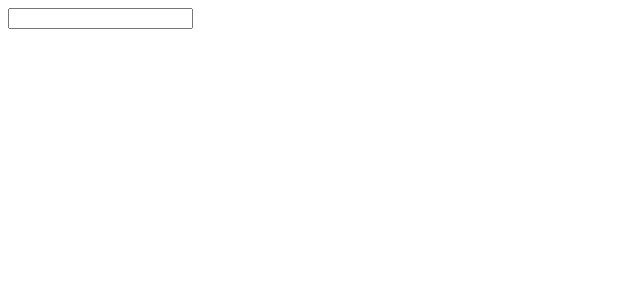
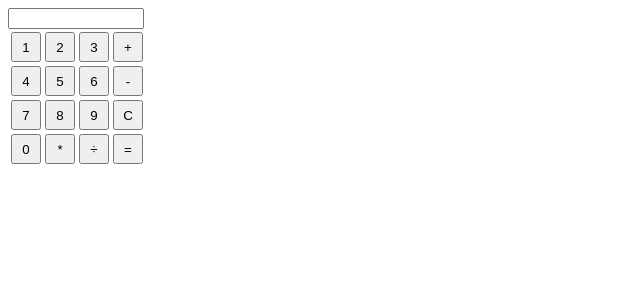
Before and after one commit to Kaana0/Training, a PHP site: page / in a window 1280 px wide. Shown: the top 300 px of the page, without its empty margins (0-640 px from the left). Run offline with PHP 8.4, Linux system fonts and the light colour scheme.

Commit message:
課題9. 電卓のhtmlべた書きの追加

```diff
--- a/9 . 電卓/index.php
+++ b/9 . 電卓/index.php
@@ -1,16 +1,51 @@
 <?php
 ?>
-
 <!DOCTYPE html>
-<html lang="en">
+<html lang="ja">
 <head>
     <meta charset="UTF-8">
     <meta name="viewport" content="width=device-width, initial-scale=1.0">
     <title>Calculator</title>
+    <style>
+        .text {
+            width: 128px;
+        }
+
+        button {
+            width: 30px;
+            height: 30px;
+        }
+    </style>
 </head>
 <body>
     <form method="post">
-        <input type="text">
+        <input type="text" name="" value="" class="text">
+        <table>
+            <tr>
+                <td><button type="submit" value="">1</button></td>
+                <td><button type="submit" value="">2</button></td>
+                <td><button type="submit" value="">3</button></td>
+                <td><button type="submit" value="">+</button></td>
+            </tr>
+            <tr>
+                <td><button type="submit" value="">4</button></td>
+                <td><button type="submit" value="">5</button></td>
+                <td><button type="submit" value="">6</button></td>
+                <td><button type="submit" value="">-</button></td>
+            </tr>
+            <tr>
+                <td><button type="submit" value="">7</button></td>
+                <td><button type="submit" value="">8</button></td>
+                <td><button type="submit" value="">9</button></td>
+                <td><button type="submit" value="">C</button></td>
+            </tr>
+            <tr>
+                <td><button type="submit" value="">0</button></td>
+                <td><button type="submit" value="">*</button></td>
+                <td><button type="submit" value="">÷</button></td>
+                <td><button type="submit" value="">=</button></td>
+            </tr>
+        </table>
     </form>
 </body>
 </html>
```
